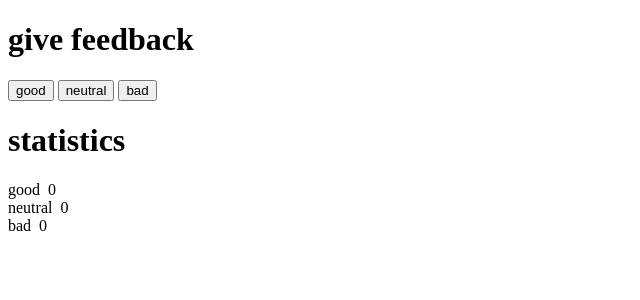
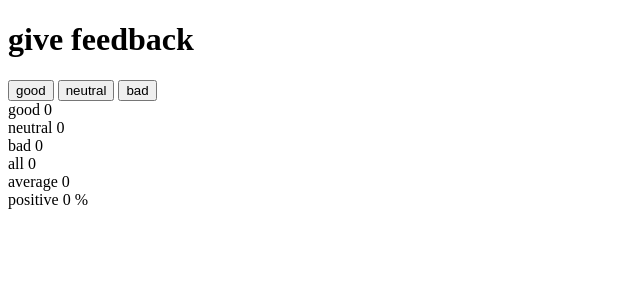
Before and after one commit to NastiaShulgina/Part1, a React (Create React App) app: page / in a window 1280 px wide. Shown: the top 300 px of the page, without its empty margins (0-640 px from the left). Built offline with nearby package versions, Linux system fonts and the light colour scheme.

Commit message:
1.7: unicafe step2

```diff
--- a/src/App.js
+++ b/src/App.js
@@ -1,9 +1,24 @@
 import { useState } from 'react'
 
-const Button = ({ name, state, setState }) => {
+const Button = ({ name, state, good, bad, setState, setAverage, all, setAll, setPositive }) => {
+  const handleClicks = () => {
+    const updatedState = state + 1
+    setState(updatedState)
+    const updatedAll = all + 1
+    setAll(updatedAll)
+    if (name === "good") {
+      setAverage((updatedState - bad) / updatedAll)
+      setPositive(updatedState * 100 / updatedAll)
+    }
+    else if (name === "bad") {
+      setAverage((good - updatedState) / updatedAll)
+      setPositive(good * 100 / updatedAll)
+    }
+  }
+
   return (
     <span>
-      <button onClick={() => setState(state + 1)}>{name}</button><span>&nbsp;</span>
+      <button onClick={handleClicks}>{name}</button><span>&nbsp;</span>
     </span>
   );
 }
@@ -13,6 +28,9 @@ const App = () => {
   const [good, setGood] = useState(0)
   const [neutral, setNeutral] = useState(0)
   const [bad, setBad] = useState(0)
+  const [average, setAverage] = useState(0)
+  const [all, setAll] = useState(0)
+  const [positive, setPositive] = useState(0)
 
   const buttons = [
     {
@@ -37,19 +55,23 @@ const App = () => {
       {
         buttons.map(button => {
           return <span>
-            <Button name={button.name} state={button.state} setState={button.setState} onClick={() => button.setState(button.state + 1)} />
+            <Button name={button.name} state={button.state} good={good} bad={bad} setState={button.setState}
+              all={all} setAll={setAll} setAverage={setAverage} setPositive={setPositive} />
           </span>
         })
       }
-      <h1>statistics</h1>
       {
         buttons.map(button => {
           return <div>
-            <span>{button.name} &nbsp;</span>
-            <span>{button.state}</span>
+            <span>{button.name} {button.state}</span>
           </div>
         })
       }
+      <div>
+        <div>all {all}</div>
+        <div>average {average}</div>
+        <div>positive {positive} %</div>
+      </div>
     </div>
   )
 }
```
